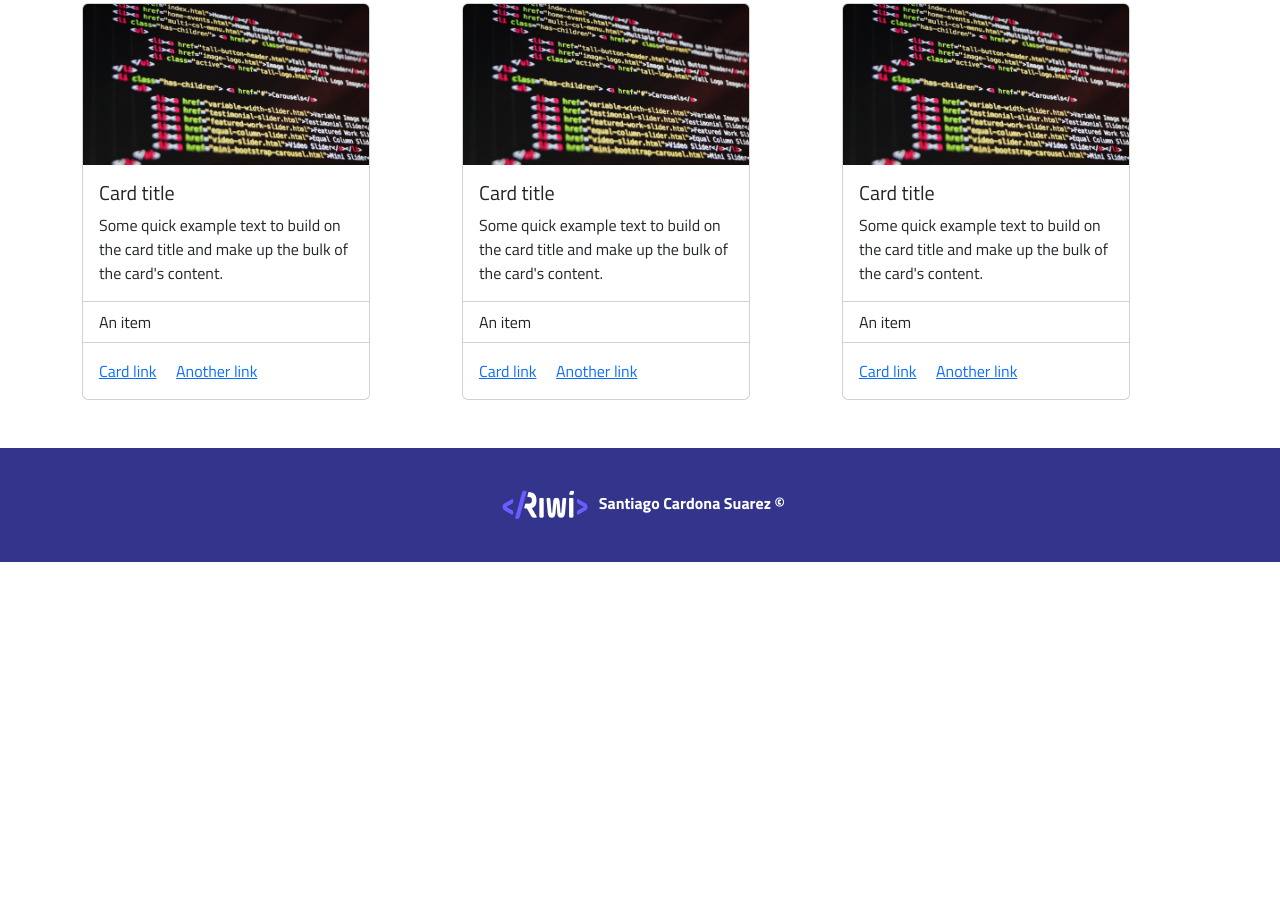
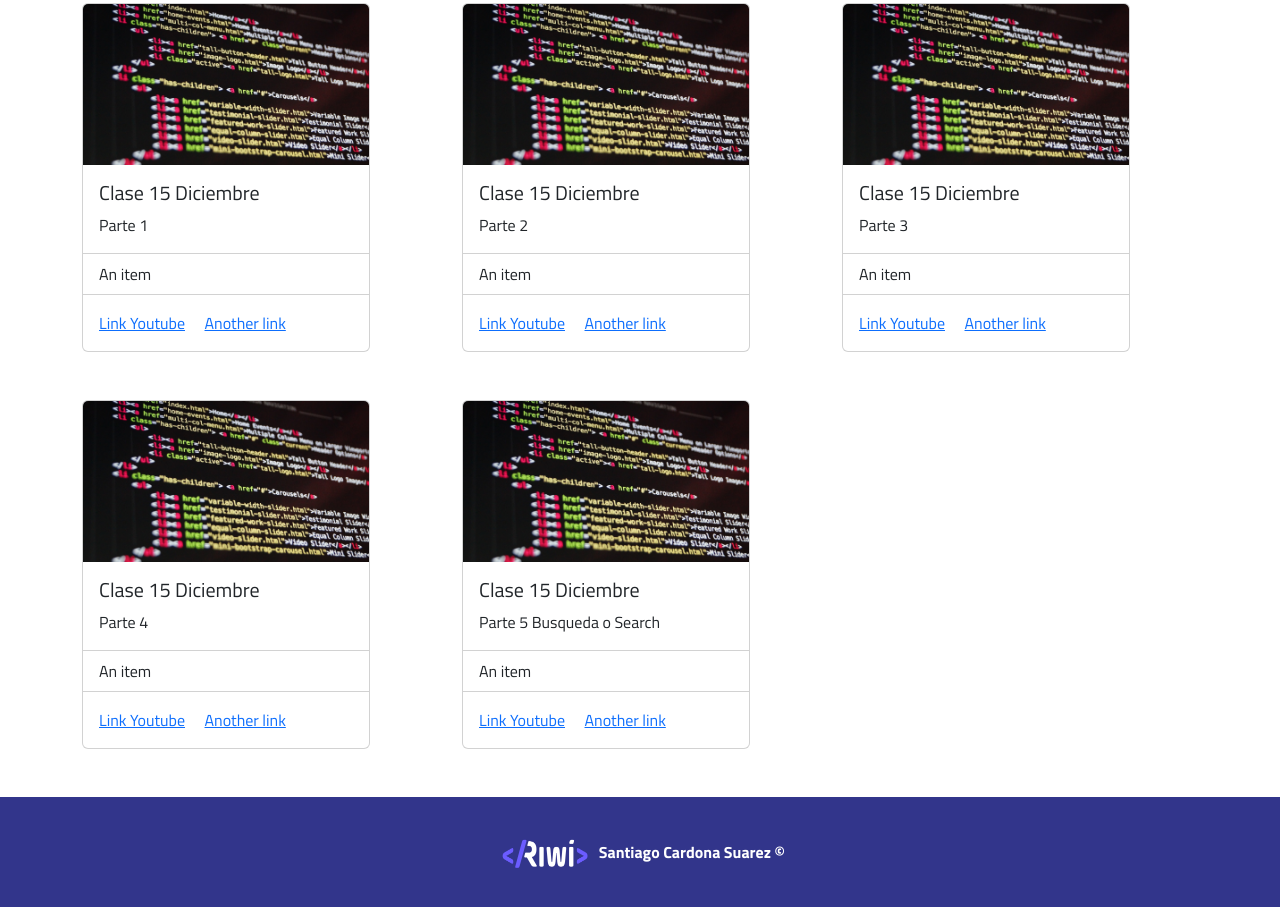
Before and after one commit to ScardonaSu/VideosClaseDesarrollo, a plain HTML site: page index.html in a window 1280 px wide. Shown: the part 1229-2136 px from the top of the page. Before the commit the page ends 1791 px from the top, so only its background shows below. Drawn offline with Linux system fonts and the light colour scheme.

Commit message:
Clase 15 de diciembre

```diff
--- a/index.html
+++ b/index.html
@@ -192,10 +192,9 @@
             <img src="img/img-portada.jpg" class="card-img-top" alt="..." />
 
             <div class="card-body">
-              <h5 class="card-title">Card title</h5>
+              <h5 class="card-title">Clase 15 Diciembre</h5>
               <p class="card-text">
-                Some quick example text to build on the card title and make up
-                the bulk of the card's content.
+                Parte 1
               </p>
             </div>
 
@@ -204,7 +203,7 @@
             </ul>
 
             <div class="card-body">
-              <a href="#" class="card-link">Card link</a>
+              <a href="https://www.youtube.com/watch?v=voIxaoclpyo&ab_channel=andrescortes" class="card-link">Link Youtube</a>
               <a href="#" class="card-link">Another link</a>
             </div>
           </div>
@@ -215,10 +214,9 @@
             <img src="img/img-portada.jpg" class="card-img-top" alt="..." />
 
             <div class="card-body">
-              <h5 class="card-title">Card title</h5>
+              <h5 class="card-title">Clase 15 Diciembre</h5>
               <p class="card-text">
-                Some quick example text to build on the card title and make up
-                the bulk of the card's content.
+                Parte 2
               </p>
             </div>
 
@@ -227,7 +225,7 @@
             </ul>
 
             <div class="card-body">
-              <a href="#" class="card-link">Card link</a>
+              <a href="https://www.youtube.com/watch?v=MWq8_aeE7fY&ab_channel=andrescortes" class="card-link">Link Youtube</a>
               <a href="#" class="card-link">Another link</a>
             </div>
           </div>
@@ -238,10 +236,9 @@
             <img src="img/img-portada.jpg" class="card-img-top" alt="..." />
 
             <div class="card-body">
-              <h5 class="card-title">Card title</h5>
+              <h5 class="card-title">Clase 15 Diciembre</h5>
               <p class="card-text">
-                Some quick example text to build on the card title and make up
-                the bulk of the card's content.
+                Parte 3
               </p>
             </div>
 
@@ -250,12 +247,65 @@
             </ul>
 
             <div class="card-body">
-              <a href="#" class="card-link">Card link</a>
+              <a href="https://www.youtube.com/watch?v=_TbM94rvIW4&ab_channel=andrescortes" class="card-link">Link Youtube</a>
               <a href="#" class="card-link">Another link</a>
             </div>
           </div>
         </div>
+
       </div>
+
+      <!-- Tercer Row -->
+      <div class="row my-5">
+        <div class="col-md-4">
+          <div class="card" style="width: 18rem">
+            <img src="img/img-portada.jpg" class="card-img-top" alt="..." />
+
+            <div class="card-body">
+              <h5 class="card-title">Clase 15 Diciembre</h5>
+              <p class="card-text">
+                Parte 4
+              </p>
+            </div>
+
+            <ul class="list-group list-group-flush">
+              <li class="list-group-item">An item</li>
+            </ul>
+
+            <div class="card-body">
+              <a href="https://www.youtube.com/watch?v=TSMcc0a-iXI&ab_channel=andrescortes" class="card-link">Link Youtube</a>
+              <a href="#" class="card-link">Another link</a>
+            </div>
+          </div>
+        </div>
+
+        <div class="col-md-4">
+          <div class="card" style="width: 18rem">
+            <img src="img/img-portada.jpg" class="card-img-top" alt="..." />
+
+            <div class="card-body">
+              <h5 class="card-title">Clase 15 Diciembre</h5>
+              <p class="card-text">
+                Parte 5 Busqueda o Search
+              </p>
+            </div>
+
+            <ul class="list-group list-group-flush">
+              <li class="list-group-item">An item</li>
+            </ul>
+
+            <div class="card-body">
+              <a href="https://www.youtube.com/watch?v=wc7656aDuCE&ab_channel=andrescortes" class="card-link">Link Youtube</a>
+              <a href="#" class="card-link">Another link</a>
+            </div>
+          </div>
+        </div>
+
+
+
+      </div>
+
+
     </div>
 
     <footer class="">
```
